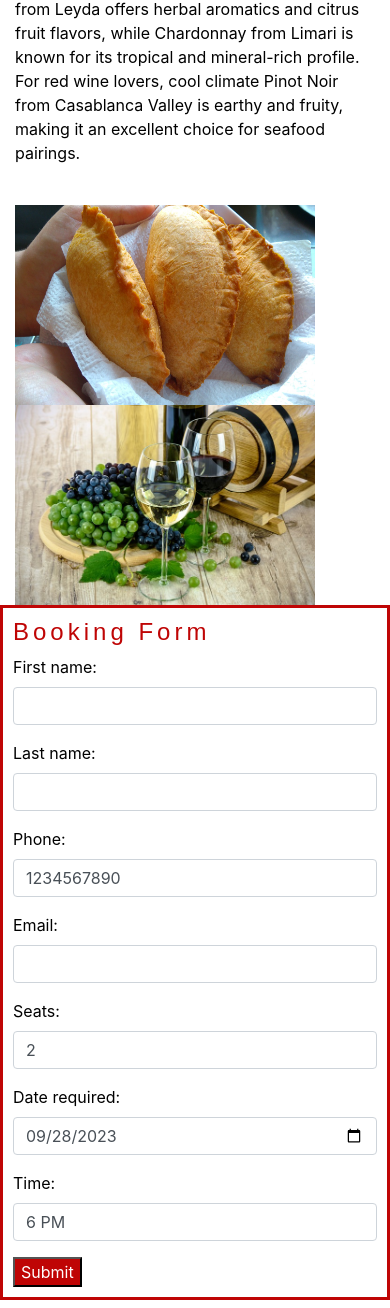
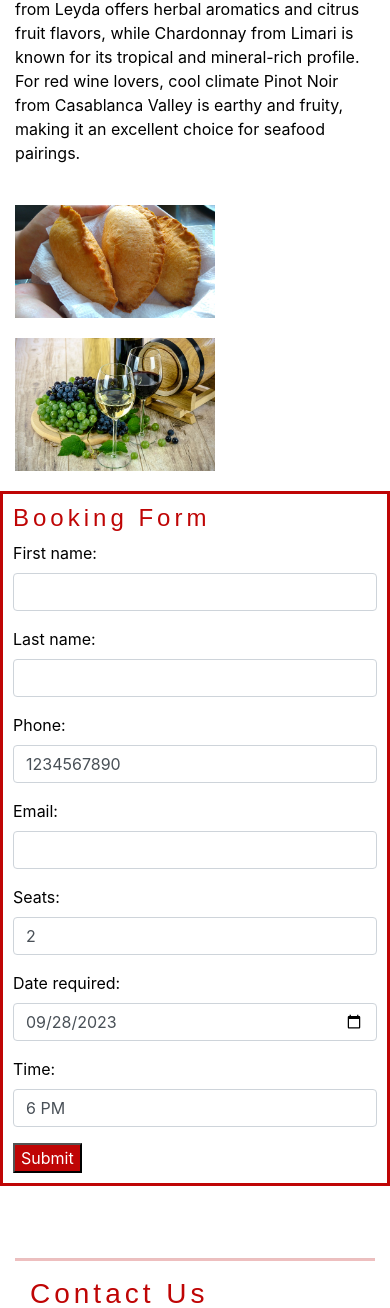
Before and after one commit to iweinacker/pp4-derhuaso, a Django app: page / in a window 390 px wide. Shown: the part 2097-3405 px from the top of the page. Run offline with Django 3.2, Linux system fonts and the light colour scheme; some libraries are stand-ins or nearby versions.

Commit message:
Update style.css

```diff
--- a/static/css/style.css
+++ b/static/css/style.css
@@ -32,12 +32,12 @@ p {
     background-repeat: no-repeat;
 }
 
+.alert {
+    color: #061174;
+}
+
 .custom-bg {
     background-color: #061174;
-}
-
-.alert {
-    color: #061174;
 }
 
 .custom-color {
@@ -50,3 +50,50 @@ p {
     border-color: #bf0505;
     padding: 10px;
 }
+
+/* Custom the food and wine image */
+.food {
+    width: 100%;
+    height: auto;
+    max-width: 300px;
+}
+
+@media (max-width: 992px) {
+    .food {
+        max-width: 400px;
+    }
+    .row {
+        display: flex;
+        flex-wrap: wrap;
+        justify-content: center;
+        align-items: center;
+        gap: 20px;
+    }
+}
+
+@media (max-width: 768px) {
+    .food {
+        max-width: 300px;
+    }
+    .row {
+        display: flex;
+        flex-wrap: wrap;
+        justify-content: center;
+        align-items: center;
+        gap: 20px;
+    }
+}
+
+@media (max-width: 576px) {
+    .food {
+        max-width: 200px;
+    }
+
+    .row {
+        display: flex;
+        flex-wrap: wrap;
+        justify-content: center;
+        align-items: center;
+        gap: 20px;
+    }
+}
```
